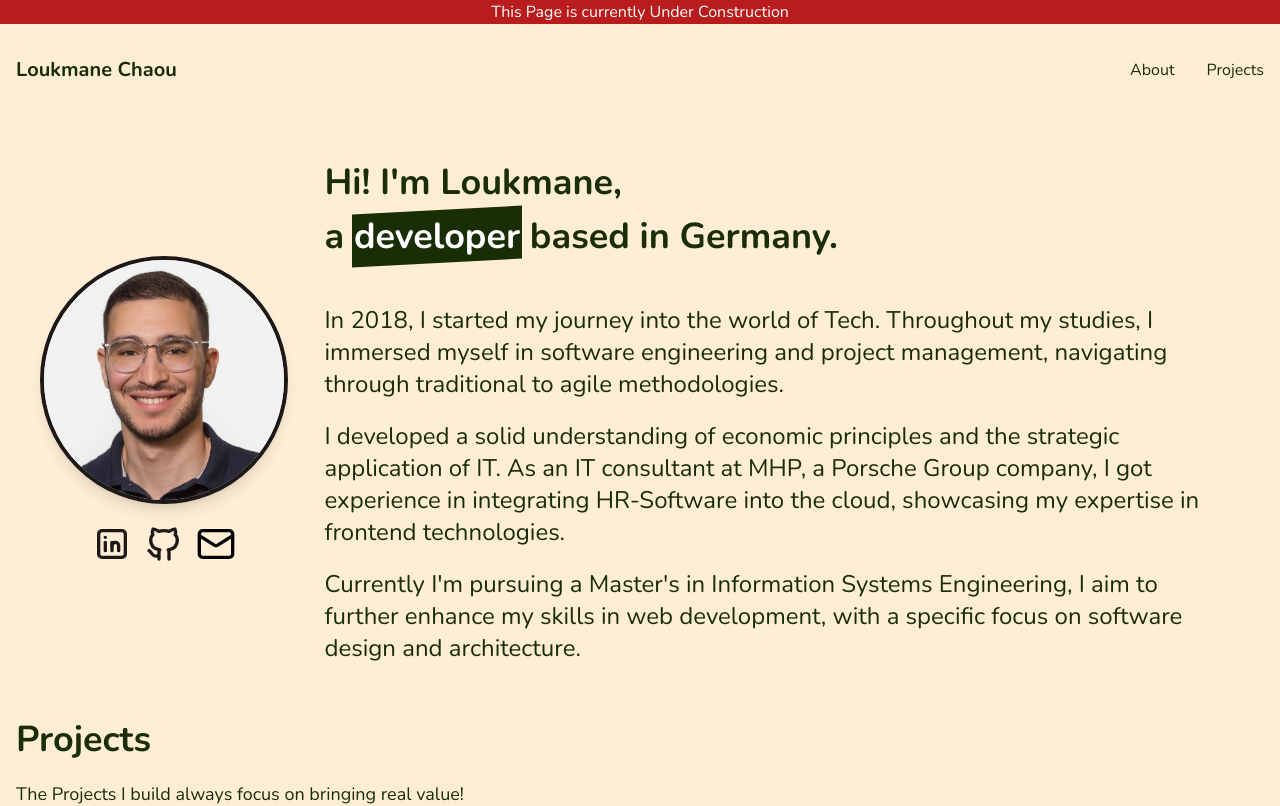
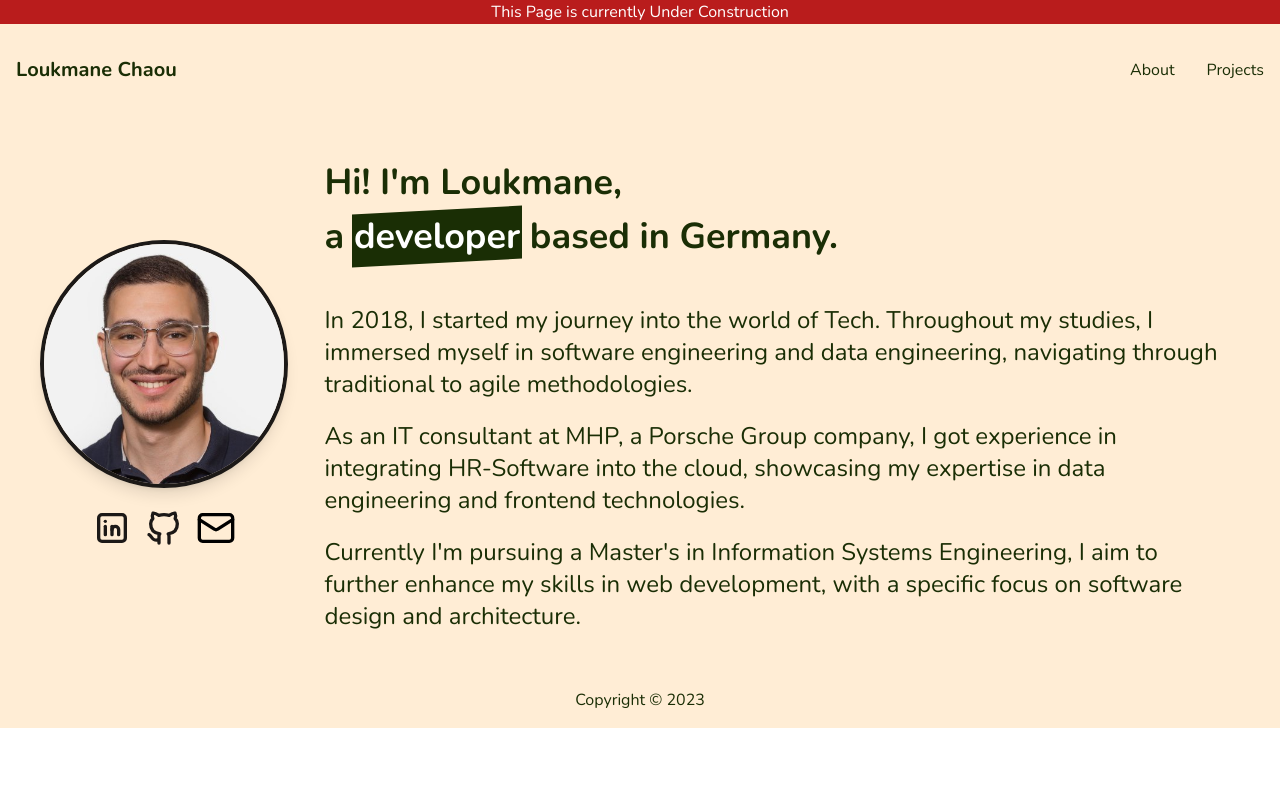
Before and after one commit to lkmnch/portfolio_site_2023, a React (Vite) app: page / in a window 1280 px wide. Shown: the top 806 px of the page. Built offline with nearby package versions, Linux system fonts and the light colour scheme.

Commit message:
changed texts

```diff
--- a/src/App.tsx
+++ b/src/App.tsx
@@ -2,7 +2,7 @@
 import Footer from './components/Footer'
 import Header from './components/Header'
 import Hero from './components/Hero'
-import Projects from './components/Projects'
+//import Projects from './components/Projects'
 //import UnderConstruction from './components/UnderConstruction'
 
 function App() {
@@ -11,7 +11,7 @@ function App() {
             {/* <UnderConstruction /> */}
             <Header />
             <Hero />
-            <Projects />
+            {/* <Projects /> */}
             {/* <Blog /> */}
             <Footer />
         </>
--- a/src/components/About.tsx
+++ b/src/components/About.tsx
@@ -14,15 +14,14 @@ const About = () => {
                     <p className="text-2xl text-lime-950">
                         In 2018, I started my journey into the world of Tech.
                         Throughout my studies, I immersed myself in software
-                        engineering and project management, navigating through
+                        engineering and data engineering, navigating through
                         traditional to agile methodologies.
                     </p>
                     <p className="text-2xl text-lime-950">
-                        I developed a solid understanding of economic principles
-                        and the strategic application of IT. As an IT consultant
-                        at MHP, a Porsche Group company, I got experience in
-                        integrating HR-Software into the cloud, showcasing my
-                        expertise in frontend technologies.
+                        As an IT consultant at MHP, a Porsche Group company, I
+                        got experience in integrating HR-Software into the
+                        cloud, showcasing my expertise in data engineering and
+                        frontend technologies.
                     </p>
 
                     <p className="text-2xl text-lime-950 ">
```
